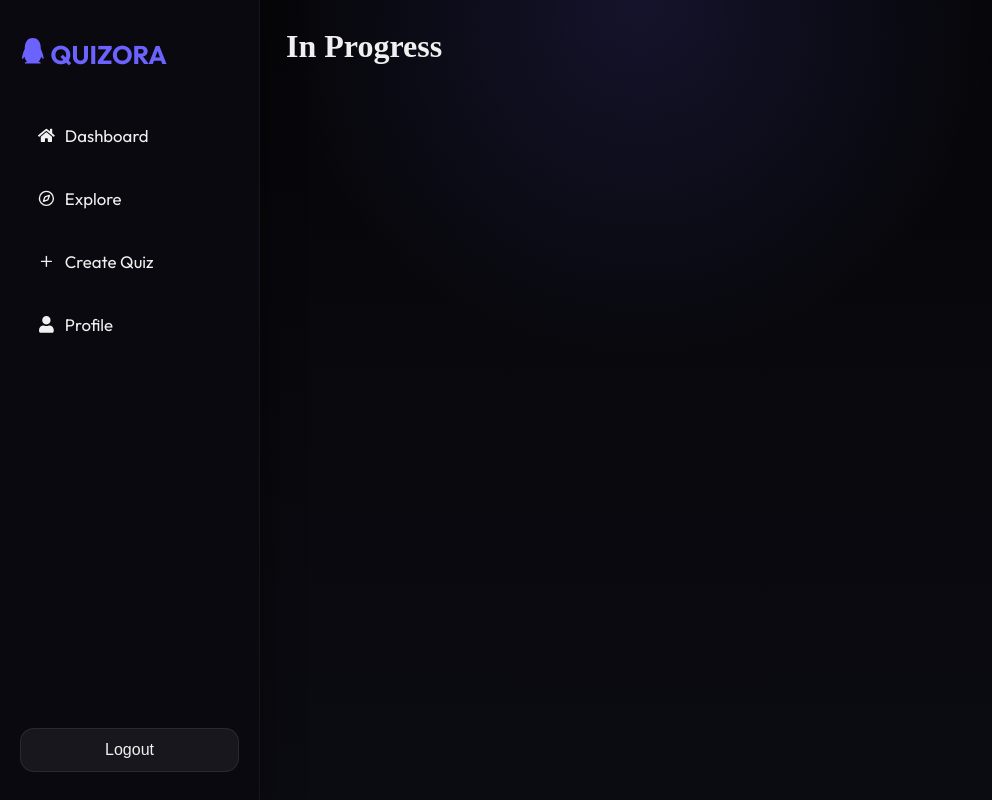
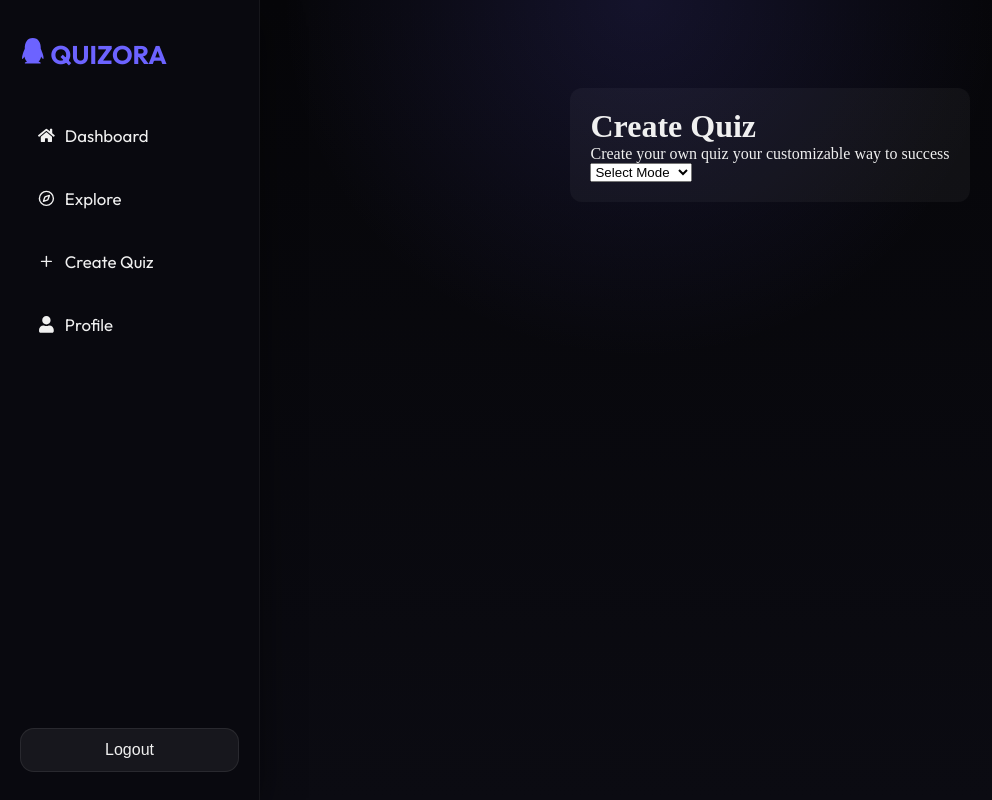
Before and after one commit to Tammyboy23/Quiz-App, a React (Vite) app: page /create in a window 1280 px wide. Shown: the whole page, without its empty margins (0-992 px from the left). Built offline with nearby package versions, Linux system fonts and the light colour scheme; a web font is replaced by a local one.

Commit message:
Fixed quiz to quizy for buttin error

```diff
--- a/src/Pages/Create.jsx
+++ b/src/Pages/Create.jsx
@@ -1,8 +1,38 @@
+import { useState } from "react";
+
 function Create(){
+    const [mode, setmode] = useState("");
     return(
         <>
         <div className="create">
-            <h1>In Progress</h1>
+            <div className="create-box">
+        {mode === "" ? (
+            <div className="first">
+            <div className="create-top">
+                <h1>Create Quiz</h1>
+                <p>Create your own quiz your customizable way to success</p>
+                </div>
+                <select value={mode} onChange={(e) => setmode(e.target.value)}>
+                    <option value="">Select Mode</option>
+                    <option value="Text">Written Mode</option>
+                    <option value="Pdf">Pdf Mode</option>
+                </select>
+                </div>
+        ) : (
+            <div className="second">
+                <button onClick={() => setmode("")}>Back</button>
+                {mode === "Text" ? (
+                    <div className="written">
+
+                    </div>
+                ): (
+                    <div className="pd">
+
+                    </div>
+                )}
+            </div>
+        )}
+            </div>
         </div>
         </>
     )
--- a/src/Pages/Explore.jsx
+++ b/src/Pages/Explore.jsx
@@ -10,7 +10,7 @@ function Explore() {
       <div className="explore">
         <div className="quizes">
           {quizes.map((quiz) => (
-            <div className="quiz" key={quiz.quiz}>
+            <div className="quizy" key={quiz.quiz}>
               <h1>{quiz.name}</h1>
               <p>{quiz.desc}</p>
               <Link to={`/quiz/${quiz.quiz}`}>
--- a/src/Pages/Home.jsx
+++ b/src/Pages/Home.jsx
@@ -2,6 +2,7 @@ import Top from "./top";
 
 function Home(){
     const user = localStorage.getItem("username");
+    const average = localStorage.getItem("average");
     return(
         <>
         <Top/>
@@ -10,7 +11,7 @@ function Home(){
             <h2>Welcome {user || "Guest"} 👋 </h2>
         </div>
         <div className="dashboards">
-            <div className="board"></div>
+            <div className="board">{average}</div>
             <div className="board"></div>
             <div className="board"></div>
             <div className="board"></div>
--- a/src/Pages/Page.jsx
+++ b/src/Pages/Page.jsx
@@ -145,6 +145,8 @@ function Page() {
       clearInterval(countdownTimerRef.current);
       countdownTimerRef.current = null;
     }
+    const average = Math.round((score / quizToShow.length) * 100);
+    localStorage.setItem("average" , average);
   }
 
   function nextQuestion() {
@@ -261,6 +263,7 @@ function Page() {
                 </button>
               ))}
             </div>
+            {/**ASSIST IN THE ANSWERS TO THE QUESTIONS */}
             {assist && <div className="assist">Ans: {currentQuiz.answer}</div>}
             <div className="btm">
               <div className="button-group">
@@ -274,6 +277,7 @@ function Page() {
             </div>
           </div>
         ) : (
+          /**End SCREEN THAT DISPLATS SCORE  */
           <div className="screen">
             <h2>Quiz Complete! 🎉</h2>
             <h2>
--- a/src/Pages/Profile.jsx
+++ b/src/Pages/Profile.jsx
@@ -1,6 +1,5 @@
 import { useState, useRef } from "react";
 import Top from "./top";
-import NavBar from "./NavBar";
 
 function Profile() {
   const [username, setUsername] = useState(localStorage.getItem("username") || "Anonymous");
--- a/src/index.css
+++ b/src/index.css
@@ -785,7 +785,7 @@ body{
     gap: 24px;
     padding: 28px 0;
 }
-.quiz{
+.quizy{
     display: flex;
     flex-direction: column;
     justify-content: space-between;
@@ -798,21 +798,21 @@ body{
     min-height: 220px;
     transition: transform 0.25s ease, border-color 0.25s ease;
 }
-.quiz:hover{
+.quizy:hover{
     transform: translateY(-2px);
     border-color: rgba(108, 99, 255, 0.35);
 }
-.quiz h1{
+.quizy h1{
     margin-bottom: 10px;
     font-size: 1.4rem;
     letter-spacing: -0.02em;
 }
-.quiz p{
+.quizy p{
     color: var(--muted);
     line-height: 1.6;
     margin-bottom: 14px;
 }
-.quiz button{
+.quizy button{
     margin-top: auto;
     padding: 12px 18px;
     background: linear-gradient(135deg, var(--accent), var(--accent2));
@@ -823,7 +823,7 @@ body{
     font-size: 1rem;
     transition: transform 0.2s ease, box-shadow 0.2s ease;
 }
-.quiz button:hover{
+.quizy button:hover{
     transform: translateY(-1px);
     box-shadow: 0 12px 22px rgba(108, 99, 255, 0.25);
 }
@@ -1194,3 +1194,12 @@ body{
     font-family: outfit;
     font-size: 2.3rem;
 }
+.create-box{
+  display: flex;
+  padding: 20px;
+  background: rgba(255, 255, 255, 0.04);
+  width: fit-content;
+  margin: 60px auto;
+  flex-direction: column;
+  border-radius: 12px;
+}
```
